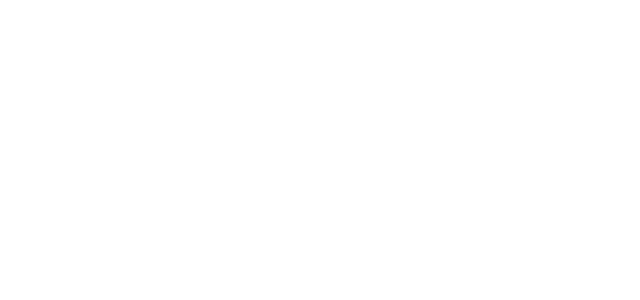
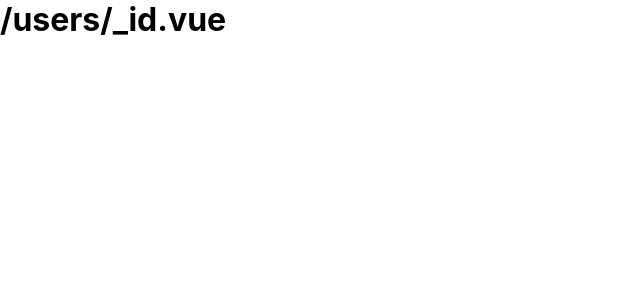
Before and after one commit to yinm/nuxt-tech-book, a Nuxt app in the folder nuxt-project/: page /users/1 in a window 1280 px wide. Before the commit this address had no page. Shown: the top 300 px of the page, without its empty margins (0-640 px from the left). Built offline with nearby package versions, Linux system fonts and the light colour scheme.

Commit message:
Check routing

```diff
--- /dev/null
+++ b/nuxt-project/pages/users/_id.vue
@@ -0,0 +1,10 @@
+<template>
+  <div>
+    <h1>/users/_id.vue</h1>
+  </div>
+</template>
+
+<script>
+  export default {
+  }
+</script>
```
